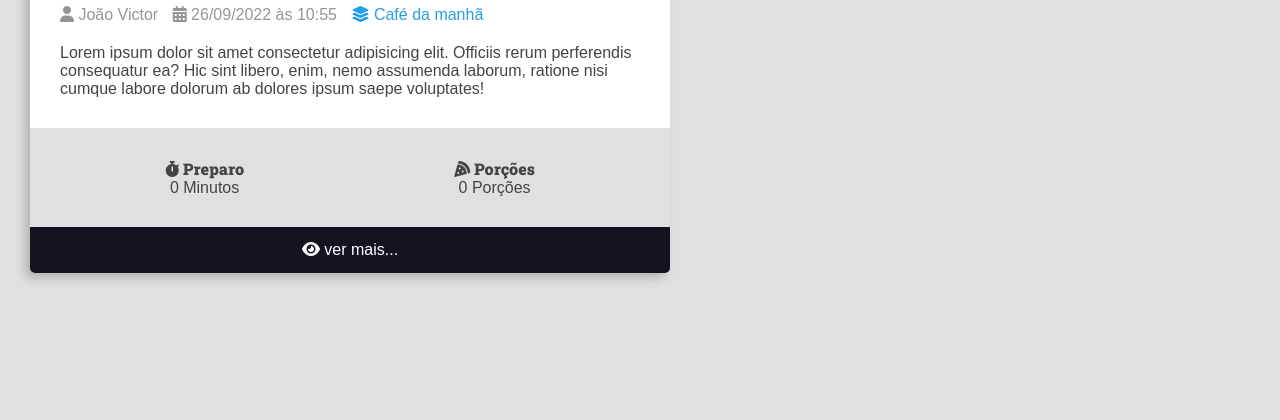
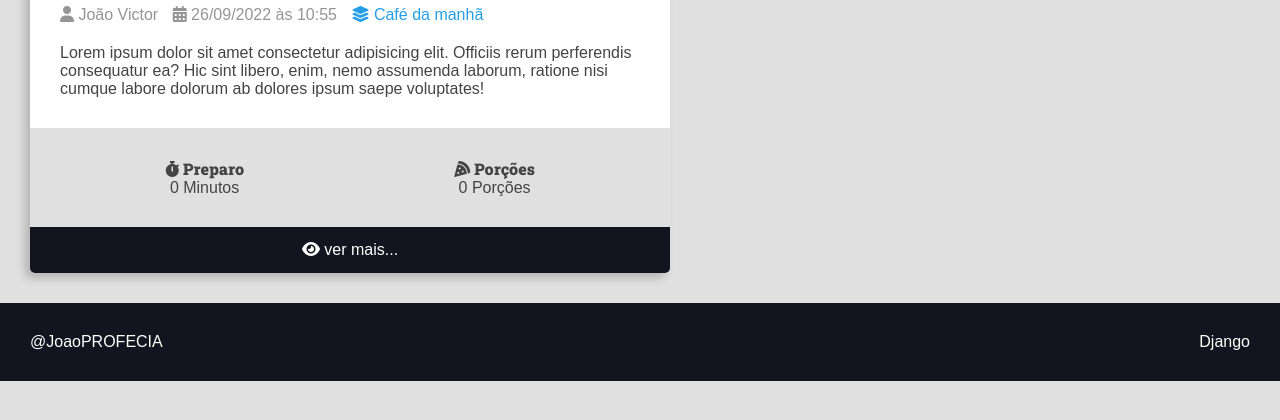
Before and after one commit to JoaoPROFECIA/curso-django-projeto1, a Django app: page / in a window 1280 px wide. Shown: the part 306-726 px from the top of the page. Run offline with Django 4.2, Linux system fonts and the light colour scheme; some libraries are stand-ins or nearby versions.

Commit message:
Adding a footer

```diff
--- /dev/null
+++ b/recipes/templates/recipes/partials/footer.html
@@ -0,0 +1,8 @@
+<footer class="main-footer">
+    <div class="developer">
+        <a href="https://github.com/JoaoPROFECIA" class="developer">@JoaoPROFECIA</a>
+    </div>
+    <div class="powered">
+        <a href="https://www.djangoproject.com/" class="powered">Django</a>
+    </div>
+</footer>
--- a/recipes/templates/recipes/partials/head.html
+++ b/recipes/templates/recipes/partials/head.html
@@ -257,5 +257,24 @@
         .recipe-footer a:hover {
             filter: brightness(2);
         }
+
+        .main-footer {
+            display: flex;
+            align-items: center;
+            justify-content: space-between;
+            background: var(--color-primary-dark);
+            color: var(--color-white);
+            padding: var(--spacing-gutter-medium);
+        }
+
+        .main-footer a {
+            color: var(--color-white);
+            text-decoration: none;
+            transition: all 300ms ease-in-out;
+        }
+
+        .main-footer a:hover {
+            filter: brightness(.8);
+        }
     </style>
 </head>
--- /dev/null
+++ b/recipes/templates/recipes/partials/recipe.html
@@ -0,0 +1,52 @@
+<div class="recipe recipe-list-item">
+    <div class="recipe-cover">
+        <img src="https://via.placeholder.com/1280x720.png/269fe6" alt="Temporário">
+    </div>
+    <div class="recipe-title-container">
+        <h2 class="recipe-title">Lorem ipsum dolor sit amet.</h2>
+    </div>
+
+    <div class="recipe-author">
+        <span class="recipe-author-item">
+            <i class="fas fa-user"></i>
+            João Victor
+        </span>
+        <span class="recipe-author-item">
+            <i class="fas fa-calendar-alt"></i>
+            26/09/2022 às 10:55
+        </span>
+        <span class="recipe-author-item">
+            <a href="">
+                <i class="fas fa-layer-group"></i>
+                <span>Café da manhã</span>
+            </a>
+        </span>
+    </div>
+
+    <div class="recipe-content">
+        <p>Lorem ipsum dolor sit amet consectetur adipisicing elit. Officiis rerum perferendis consequatur
+            ea? Hic sint libero, enim, nemo assumenda laborum, ratione nisi cumque labore dolorum ab dolores
+            ipsum saepe voluptates!</p>
+    </div>
+
+    <div class="recipe-meta-container">
+        <div class="recipe-meta recipe-preparation">
+            <h3 class="recipe-meta-preparation"><i class="fas fa-stopwatch"></i> Preparo</h3>
+            <div class="recipe-meta-text">
+                0 Minutos
+            </div>
+        </div>
+        <div class="recipe-meta recipe-servings">
+            <h3 class="recipe-meta-title"><i class="fas fa-pizza-slice"></i> Porções</h3>
+            <div class="recipe-meta-text">
+                0 Porções
+            </div>
+        </div>
+    </div>
+    <footer class="recipe-footer">
+        <a href="" class="recipe-read-more button button-dark button-full-width">
+            <i class="fas fa-eye"></i>
+            <span>ver mais...</span>
+        </a>
+    </footer>
+</div>
```
Also changed, not shown: recipes/templates/recipes/pages/home.html (+2 -52 lines).
